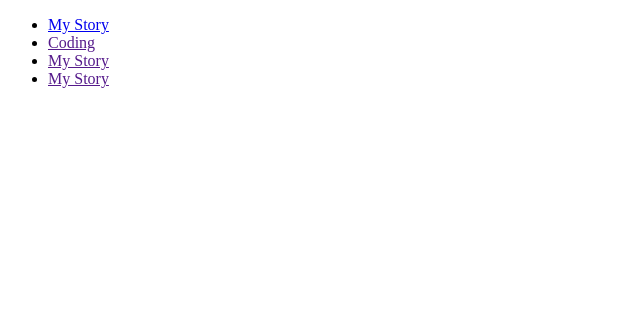
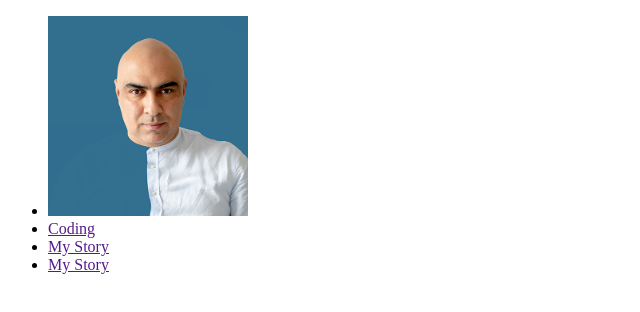
Before and after one commit to MohsenKaramiDeveloper/my-portfolio, a plain HTML site: page index.html in a window 1280 px wide. Shown: the whole page, without its empty margins (0-640 px from the left). Drawn offline with Linux system fonts and the light colour scheme.

Commit message:
adding portfolio image in about page link

```diff
--- a/index.html
+++ b/index.html
@@ -9,7 +9,8 @@
     <body>
         <nav role="navigation" aria-label="main menu">
             <ul class="navbar" >
-                <li><a href="images/Mohsen Karami.jpg"> My Story</a></li>
+                <li><a href="about.html" ><img src="images/Mohsen Karami.jpg" alt="Mohsen's face happy surrounded by blue color"
+                    width="200" height="200"></a></li>
                 <li><a href=""> Coding</a></li>
                 <li><a href=""> My Story</a></li>
                 <li><a href=""> My Story</a></li>
```
